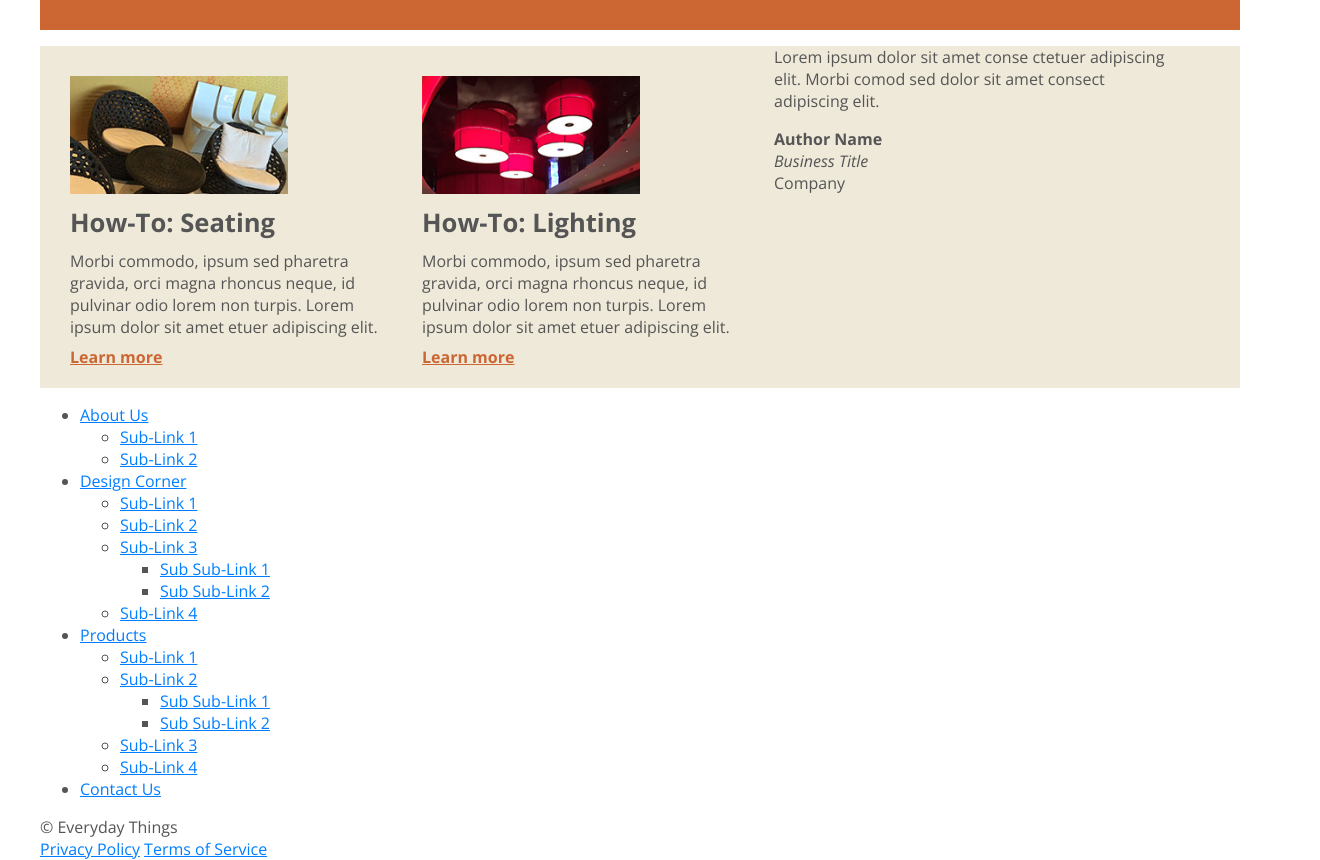
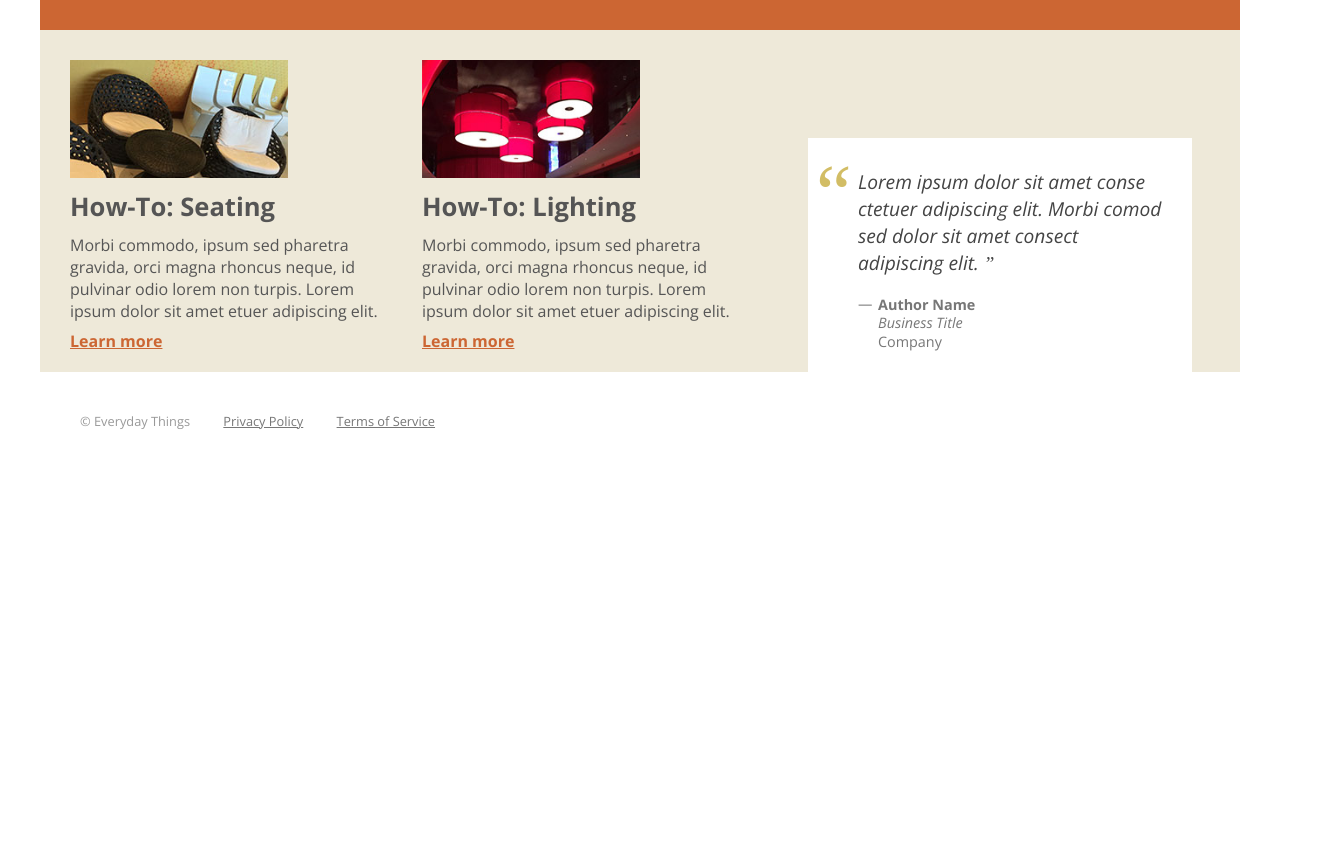
Before and after one commit to ajeshrkurup/HomeDesign, a plain HTML site: page index.html in a window 1280 px wide. Shown: the part 975-1835 px from the top of the page, 1320 px wide, since content can reach past the window. After the commit the page ends 1445 px from the top, so only its background shows below. Drawn offline with nearby package versions, Linux system fonts and the light colour scheme.

Commit message:
3rd commit stylng layout

```diff
--- a/css/screen.css
+++ b/css/screen.css
@@ -67,6 +67,7 @@ header {
 }
 
 header a.logo {
+    z-index: 1;
     position: absolute;
     display: block;
     width: 160px;
@@ -211,3 +212,189 @@ section.how-to aside .content a {
     color: #cc6633;
     font-weight: 700;
 }
+
+section.how-to blockquote {
+    margin:  0;
+    width: 32%;
+    color: #444;
+    background-color: #fff;
+    position: absolute;
+    bottom: 0;
+    right: 4%;
+}
+
+section.how-to blockquote p {
+    margin: 30px 30px 20px 50px;
+}
+
+section.how-to blockquote p.quote {
+    font-style: italic;
+    font-size: 1.2em;
+}
+
+section.how-to blockquote p.credit {
+    color: #777;
+    font-size: .9em;
+    margin-top: 0;
+    padding-left: 20px;
+    line-height: 1.3em;
+    position: relative;
+}
+
+section.how-to blockquote::before {
+    content: ' \201c';
+    color: #d2bd65;
+    position: absolute;
+    top: 10px;
+    left: 8px;
+    font-size: 5em;
+    font-family: serif;
+}
+
+section.how-to blockquote p.quote::after {
+    content: ' \201d';
+    font-family: serif;
+}
+
+section.how-to blockquote p.credit::before {
+    content: '\2014';
+    position: absolute;
+    top: -1px;
+    left: 0;
+}
+
+/*-------------------------------------------------------------------
+                            FOOTER
+-------------------------------------------------------------------*/
+
+footer {
+    font-size: .8em;
+    margin: 40px;
+    color: #999;
+}
+
+footer .content {
+    display: inline;
+}
+
+footer a {
+    margin-left: 30px;
+    color: #777;
+}
+
+footer a:visited {
+
+    color: #777;
+}
+
+footer a:hover {
+
+    color: #000;
+}
+
+/*-------------------------------------------------------------------
+                            NAV SECTION
+-------------------------------------------------------------------*/
+
+nav {
+    background-color: rgba(0,0,0,.65);
+    position: absolute;
+    top: 0px;
+    padding: 50px 0 0 0;
+    width: 100%;
+}
+
+nav::after {
+    content: '';
+    display: block;
+    clear: both;
+}
+
+nav ul {
+    list-style: none;
+    margin: 0;
+    padding: 0;
+}
+
+nav ul li:hover {
+    background-color: #2b0306;;
+}
+
+nav ul li:hover > ul {
+    display: block;
+}
+
+nav ul li a {
+    display: inline-block;
+    color: #fff;
+    padding: 10px 20px;
+    text-decoration: none;
+    width: 125px;
+    position: relative;
+}
+
+nav ul li a:visited {
+    color: #fff;
+}
+
+nav ul li a:hover {
+    background-color: #6d0911;
+}
+
+nav ul ul {
+    position: absolute;
+    top: 100%;
+    background-color: #2b0306;
+    display: none;
+}
+
+nav ul ul li {
+    position: relative;
+}
+
+nav ul ul ul {
+    left: 100%;
+    top: 0px;
+
+}
+
+/*top-level*/
+nav > ul {
+    padding-left: 200px;
+}
+
+nav > ul > li {
+    float: left;
+}
+
+nav > ul > li > a {
+    width: auto;
+    padding: 10px 20px 15px 20px;
+}
+
+nav a[aria-haspopup='true']::after {
+    content: '';
+    display: block;
+    width: 0px;
+    height: 0px;
+    top: 16px;
+    right: 15px;
+    border-top: 4px solid transparent;
+    border-bottom: 4px solid transparent;
+    border-left: 4px solid #fff;
+}
+
+nav > ul > li > a[aria-haspopup= 'true']::after {
+    border-left: 4px solid transparent;
+    border-right: 4px solid transparent;
+    border-top: 4px solid #fff;
+    left: 20px;
+    right: auto;
+    bottom: 6px;
+    top: auto;
+}
+
+
+/*-------------------------------------------------------------------
+                           MEDIA QUERY
+-------------------------------------------------------------------*/
--- a/index.html
+++ b/index.html
@@ -84,19 +84,19 @@
             <nav>
                 <ul>
                     <li>
-                        <a title="About Us" href="#">About Us</a>
+                        <a title="About Us" href="#" aria-haspopup="true">About Us</a>
                         <ul>
                             <li><a title="Sub-Link 1" href="#">Sub-Link 1</a></li>
                             <li><a title="Sub-Link 2" href="#">Sub-Link 2</a></li>
                         </ul>
                     </li>
                     <li>
-                        <a title="Design Corner" href="#">Design Corner</a>
+                        <a title="Design Corner" href="#" aria-haspopup="true">Design Corner</a>
                         <ul>
                             <li><a title="Sub-Link 1" href="#">Sub-Link 1</a></li>
                             <li><a title="Sub-Link 2" href="#">Sub-Link 2</a></li>
                             <li>
-                                <a title="Sub-Link 3" href="#">Sub-Link 3</a>
+                                <a title="Sub-Link 3" href="#" aria-haspopup="true">Sub-Link 3</a>
                                 <ul>
                                     <li><a title="Sub Sub-Link 1" href="#">Sub Sub-Link 1</a></li>
                                     <li><a title="Sub Sub-Link 2" href="#">Sub Sub-Link 2</a></li>
@@ -107,11 +107,11 @@
                         </ul>
                     </li>
                     <li>
-                        <a title="Products" href="#">Products</a>
+                        <a title="Products" href="#" aria-haspopup="true">Products</a>
                         <ul>
                             <li><a title="Sub-Link 1" href="#">Sub-Link 1</a></li>
                             <li>
-                                <a title="Sub-Link 2" href="#">Sub-Link 2</a>
+                                <a title="Sub-Link 2" href="#" aria-haspopup="true">Sub-Link 2</a>
                                 <ul>
                                     <li><a title="Sub Sub-Link 1" href="#">Sub Sub-Link 1</a></li>
                                     <li><a title="Sub Sub-Link 2" href="#">Sub Sub-Link 2</a></li>
```
